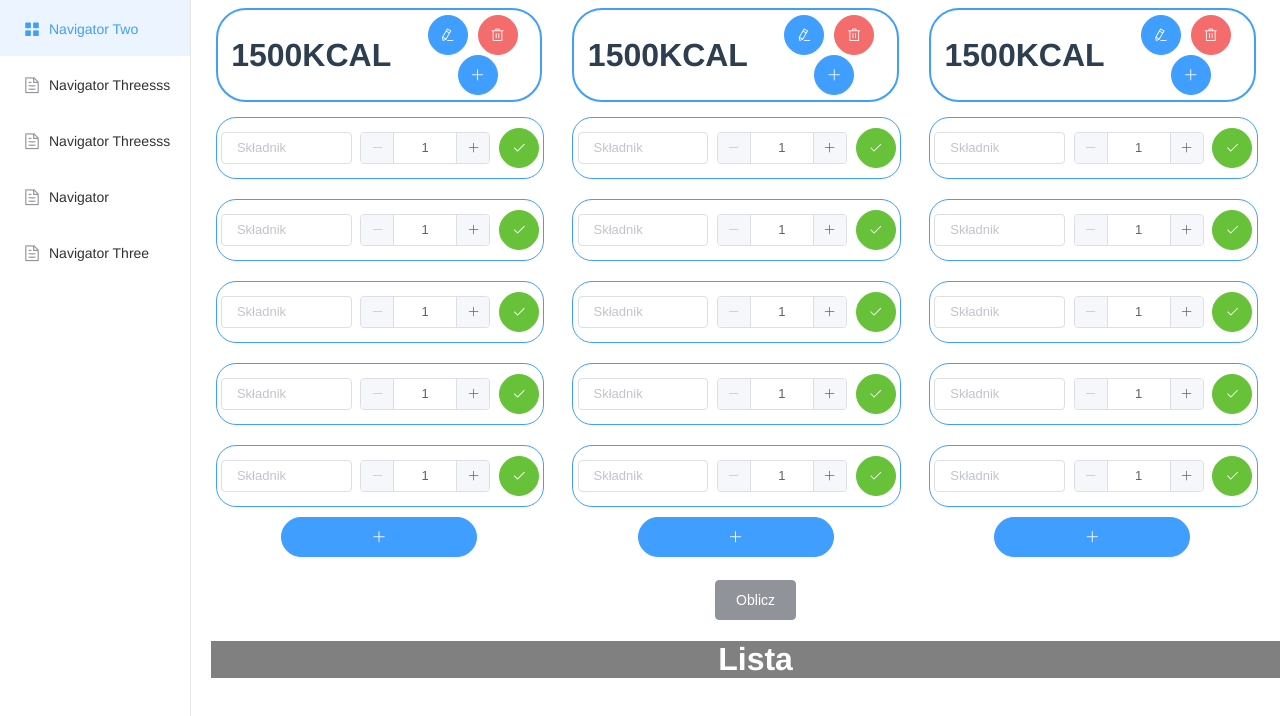
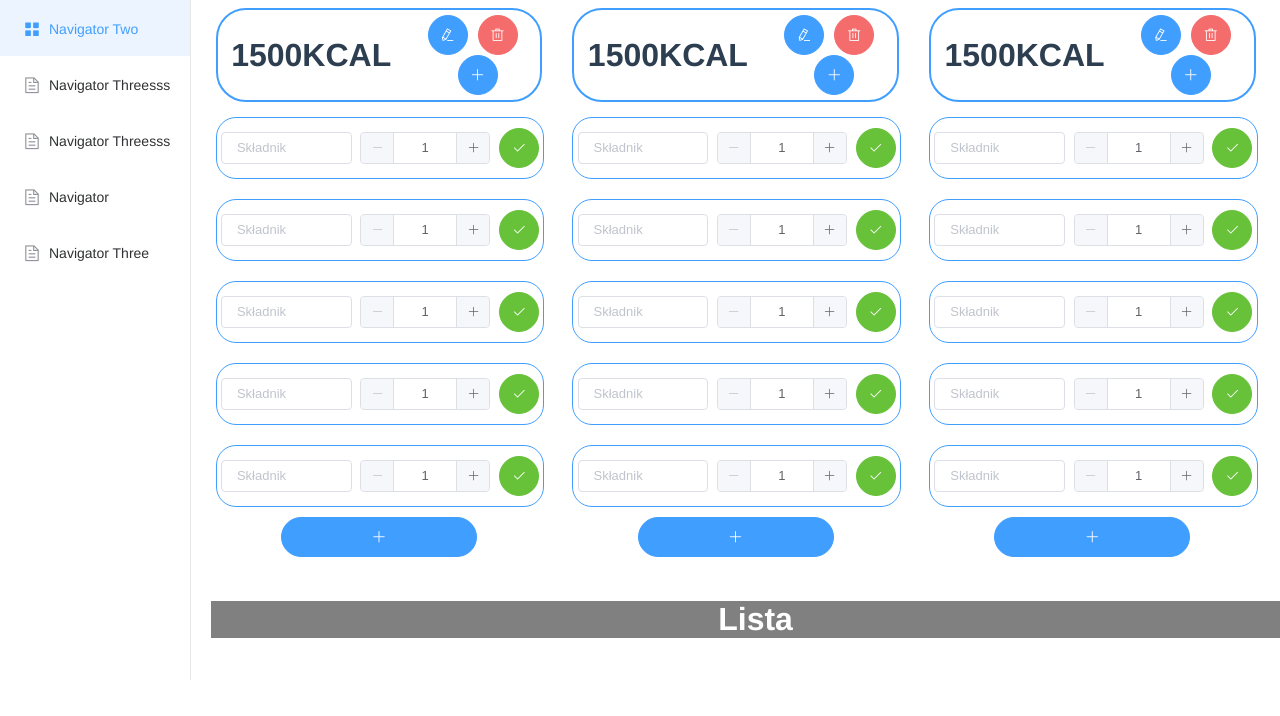
Before and after one commit to Michal-Kozak/Catering-System, a Vue app: page / in a window 1280 px wide. Shown: the top 716 px of the page. Built offline with nearby package versions, Linux system fonts and the light colour scheme.

Commit message:
Add - Add products to List

```diff
--- a/src/components/board.vue
+++ b/src/components/board.vue
@@ -4,11 +4,11 @@
   @addItem="addItem($event)"
   > </dietList>
   <div class="diet__score">
-    <el-button type="info" @click="calculate()" >Oblicz</el-button>
+
 <div class="diet__summary">
 <h1> Lista </h1>
- <li v-for="item in items">
-    {{ item.item.value }} {{ item.item.num}}
+<li v-for="item in items">
+    {{item.value}} {{ item.num}}
   </li>
 </div>
     </div>
@@ -26,21 +26,33 @@ export default {
     dietList,
   },
   data() {
+
       return {
+        caloriesSummary: '',
+        num: '',
+
       items: [
 
     ]
       }
       },
   methods: {
-      addItem(item) {
-        this.items.push({item});
-        console.log(item.value);
+     addItem(item) {
+       this.items.push(item)
 
-    },
-    calculate(){
 
-    }
+        console.log(item.value)
+
+        this.items.forEach(item => {
+         if (this.item.value == items.item.value){
+
+         } else {
+
+           console.log('zle');
+         }
+       })
+     },
+
     }
 }
 </script>
```
